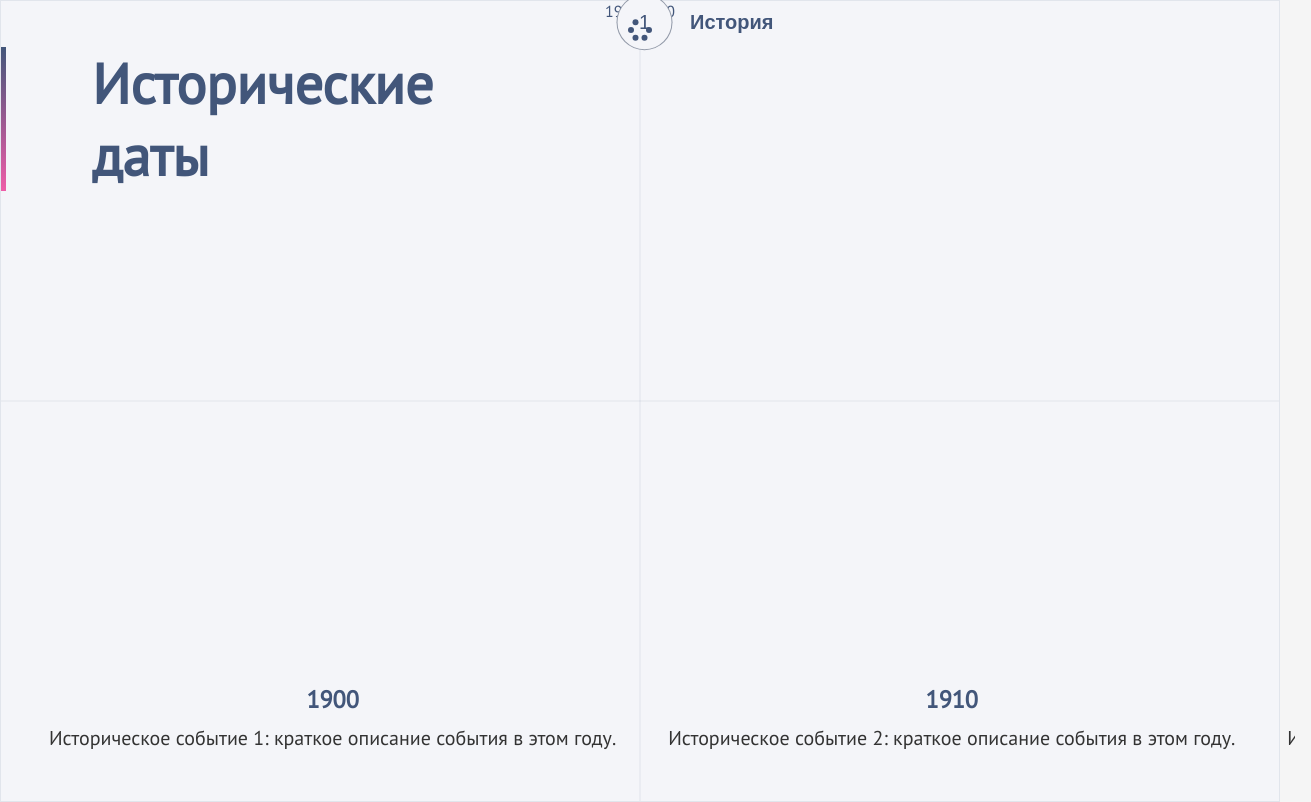
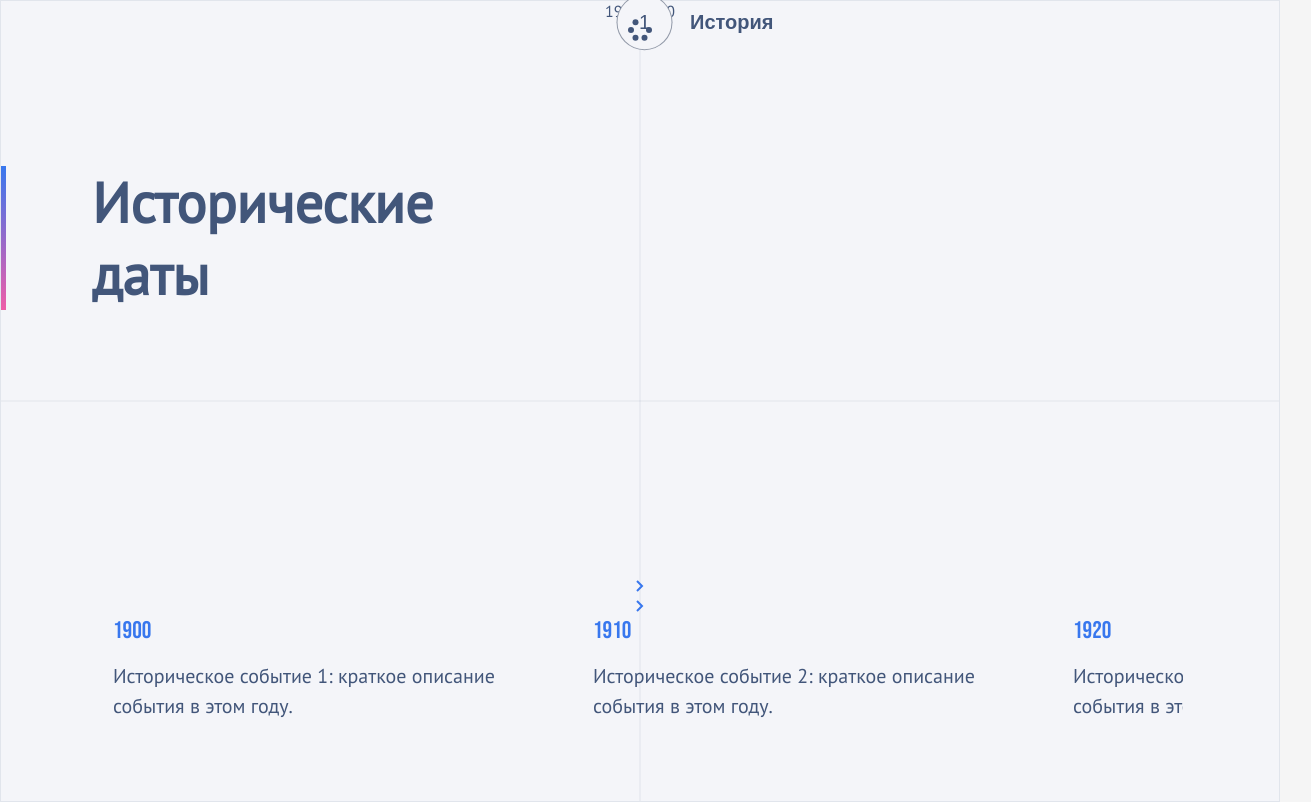
Before and after one commit to qqax/time-widget, a React app: page / in a window 1280 px wide. Shown: the whole page, 1311 px wide, since content can reach past the window. Built offline with nearby package versions, Linux system fonts and the light colour scheme.

Commit message:
add slider fade

```diff
--- a/src/Widget/Circle/YearsRange.tsx
+++ b/src/Widget/Circle/YearsRange.tsx
@@ -1,6 +1,6 @@
 import styles from './Years.module.scss';
 import React, { useEffect, useRef } from 'react';
-import { gsap } from 'gsap';
+import gsap from 'gsap';
 import type { Years } from '../types';
 
 type YearsProps = Years;
--- a/src/Widget/Slider/Slider.module.scss
+++ b/src/Widget/Slider/Slider.module.scss
@@ -1,27 +1,68 @@
+@import url('https://fonts.googleapis.com/css2?family=Bebas+Neue&display=swap');
+
 .sliderWrapper {
   position: absolute;
   bottom: 0;
   width: 100%;
-  margin: 0 auto;
-  padding: 2rem 1rem;
+  margin-bottom: 5rem;
+  padding: 0 6rem;
+  box-sizing: border-box;
 }
 
 .slide {
-  max-width: fit-content;
-  flex-direction: column;
-  padding: 1rem;
-  border-radius: 8px;
+  text-align: left;
+  min-width: 20rem;
+  max-width: 25rem;
 }
 
 .year {
+  font-family: 'Bebas Neue', sans-serif;
+
   font-size: 1.5rem;
-  font-weight: bold;
-  color: var(--color-primary, #303E58);
-  margin-bottom: 0.5rem;
+  color: var(--color-secondary);
+  margin-bottom: 1rem;
 }
 
 .article {
   font-size: 1.25rem;
   line-height: 1.5;
-  color: var(--color-text, #333);
+  color: var(--color-primary);
 }
+
+.swiper-button-prev,
+.swiper-button-next {
+  position: absolute;
+  top: 50%;
+  z-index: 10;
+  width: 2.5rem;
+  height: 2.5rem;
+  background-color: white;
+  border-radius: 50%;
+  cursor: pointer;
+  transform: translateY(-50%);
+  display: flex;
+  align-items: center;
+  justify-content: center;
+  filter: drop-shadow(0px 0px 15px rgba(56, 119, 238, 0.1));
+}
+
+.swiper-button-prev {
+  left: 1.25rem;
+}
+.swiper-button-prev img {
+  transform: rotate(180deg);
+}
+
+.swiper-button-next {
+  right: 1.25rem;
+}
+
+.swiper-button-next::after,
+.swiper-button-prev::after {
+  display: none;
+}
+
+.swiper-button-disabled {
+  opacity: 0;
+  pointer-events: none;
+}
--- a/src/Widget/Slider/Slider.tsx
+++ b/src/Widget/Slider/Slider.tsx
@@ -1,37 +1,70 @@
 'use client';
 
 import { Swiper, SwiperSlide } from 'swiper/react';
+import { Navigation } from 'swiper/modules';
 import 'swiper/scss';
 import 'swiper/scss/pagination';
 
 import styles from './Slider.module.scss';
 import { TimeWidgetItem } from '../types';
+import { useEffect, useState } from 'react';
+
+import gsap from 'gsap';
 
 type SliderProps = {
   items: TimeWidgetItem[];
 };
 
 export default function Slider({ items }: SliderProps) {
-  if (!items || !items.length) return null;
+  const [sliderItems, setSliderItems] = useState(items);
+
+  useEffect(() => {
+    gsap.to('.swiper-slide', {
+      opacity: 0,
+      duration: 0.2,
+      ease: 'power2.out',
+      onComplete: () => {
+        setSliderItems(() => items);
+        gsap.delayedCall(0.05, () => {
+          gsap.to('.swiper-slide', {
+            opacity: 1,
+            duration: 0.3,
+            ease: 'power2.in',
+          });
+        });
+      },
+    });
+  }, [items]);
+
+  if (!sliderItems || !sliderItems.length) return null;
 
   return (
     <div className={styles.sliderWrapper}>
+      <div className={styles.swiperButtonPrev}>
+        <img src="/icons/arrow-right.svg" alt="Prev" />
+      </div>
+      <div className={styles.swiperButtonNext}>
+        <img src="/icons/arrow-right.svg" alt="Next" />
+      </div>
       <Swiper
-        spaceBetween={20}
+        modules={[Navigation]}
+        navigation={{
+          nextEl: '.swiper-button-next',
+          prevEl: '.swiper-button-prev',
+        }}
+        spaceBetween={80}
         slidesPerView="auto"
         pagination={{ clickable: true }}
-        slidesOffsetBefore={16} // отступ слева
-        slidesOffsetAfter={16} // отступ справа
+        slidesOffsetBefore={16}
+        slidesOffsetAfter={16}
         grabCursor={true}
         resistance={true}
         resistanceRatio={0.85}
       >
-        {items.map(({ year, article }, idx) => (
+        {sliderItems.map(({ year, article }, idx) => (
           <SwiperSlide key={idx} className={styles.slide}>
-            {/*<div className={styles.slide}>*/}
             <div className={styles.year}>{year}</div>
             <div className={styles.article}>{article}</div>
-            {/*</div>*/}
           </SwiperSlide>
         ))}
       </Swiper>
--- a/src/Widget/TimeWidget.module.scss
+++ b/src/Widget/TimeWidget.module.scss
@@ -20,6 +20,7 @@
   font-size: 3.5rem;
   font-weight: bold;
   padding-left: 1.625em;
+  margin: 10.325rem 0 0 0;
 }
 
 .title::before {
@@ -29,7 +30,7 @@
   left: 0;
   width: 5px;
   height: 100%;
-  background: linear-gradient(0deg, var(--color-right-year), var(--color-primary));
+  background: linear-gradient(0deg, var(--color-right-year), var(--color-secondary));
 }
 
 @mixin crossLineBase {
```
Also changed, not shown: public/icons/arrow-right.svg (added).
